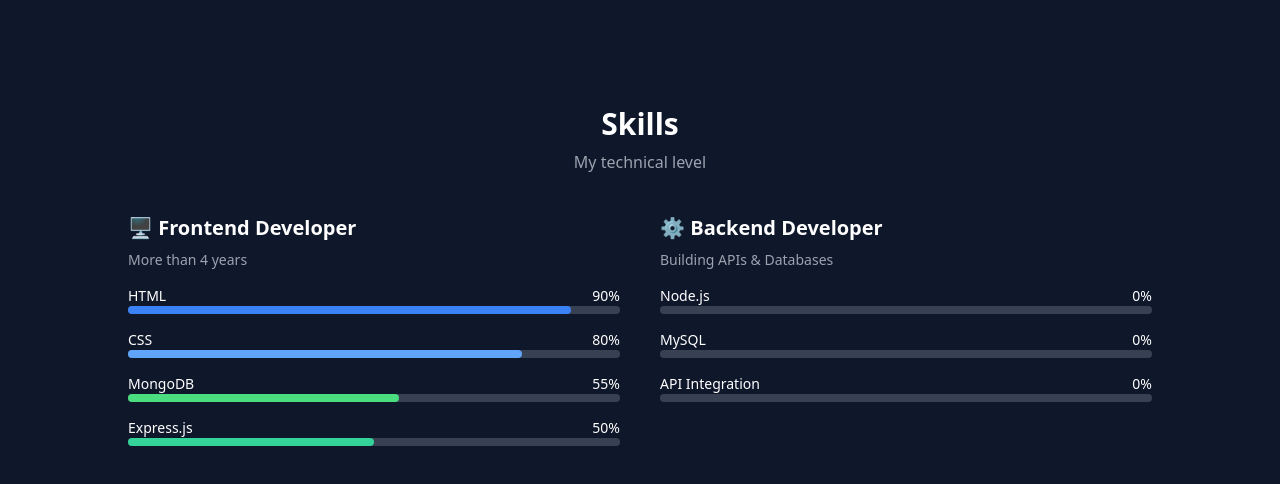
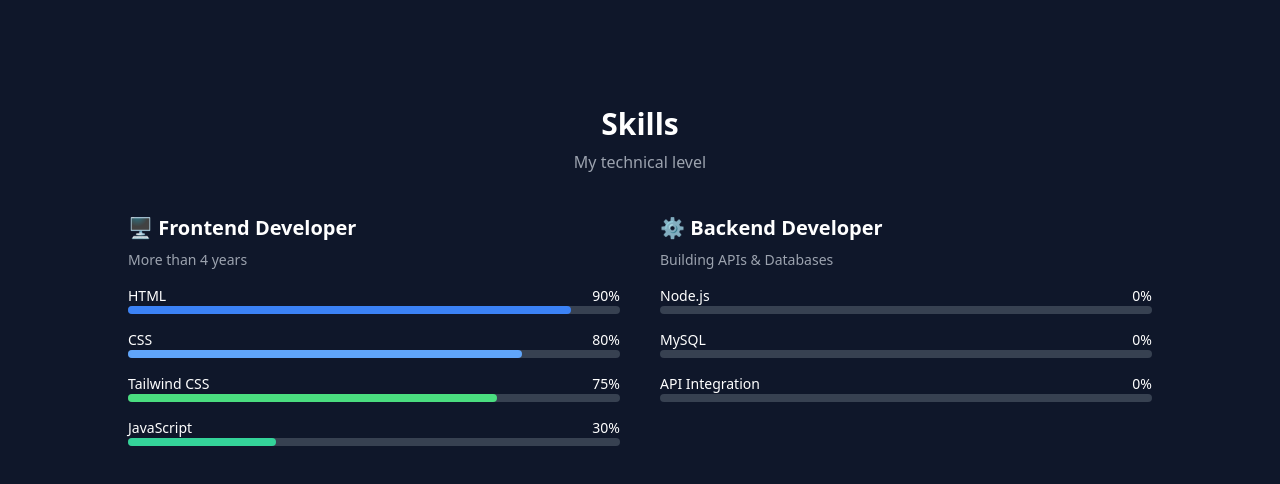
Before and after one commit to abuhanif7016/abu-hanif-portfolio, a plain HTML site: page index.html in a window 1280 px wide. Shown: the part 986-1470 px from the top of the page. Drawn offline with nearby package versions, Linux system fonts and the light colour scheme.

Commit message:
short code

```diff
--- a/index.html
+++ b/index.html
@@ -245,16 +245,16 @@
           </div>
 
           <div class="skill-bar">
-            <div class="flex justify-between text-sm dark:text-gray-200"><span>MongoDB</span><span>55%</span></div>
+            <div class="flex justify-between text-sm dark:text-gray-200"><span>Tailwind CSS</span><span>75%</span></div>
             <div class="w-full h-2 bg-gray-700 dark:bg-gray-600 rounded">
-              <div class="h-2 bg-green-400 rounded w-0" data-width="55%"></div>
+              <div class="h-2 bg-green-400 rounded w-0" data-width="75%"></div>
             </div>
           </div>
 
           <div class="skill-bar">
-            <div class="flex justify-between text-sm dark:text-gray-200"><span>Express.js</span><span>50%</span></div>
+            <div class="flex justify-between text-sm dark:text-gray-200"><span>JavaScript</span><span>30%</span></div>
             <div class="w-full h-2 bg-gray-700 dark:bg-gray-600 rounded">
-              <div class="h-2 bg-emerald-400 rounded w-0" data-width="50%"></div>
+              <div class="h-2 bg-emerald-400 rounded w-0" data-width="30%"></div>
             </div>
           </div>
         </div>
```
